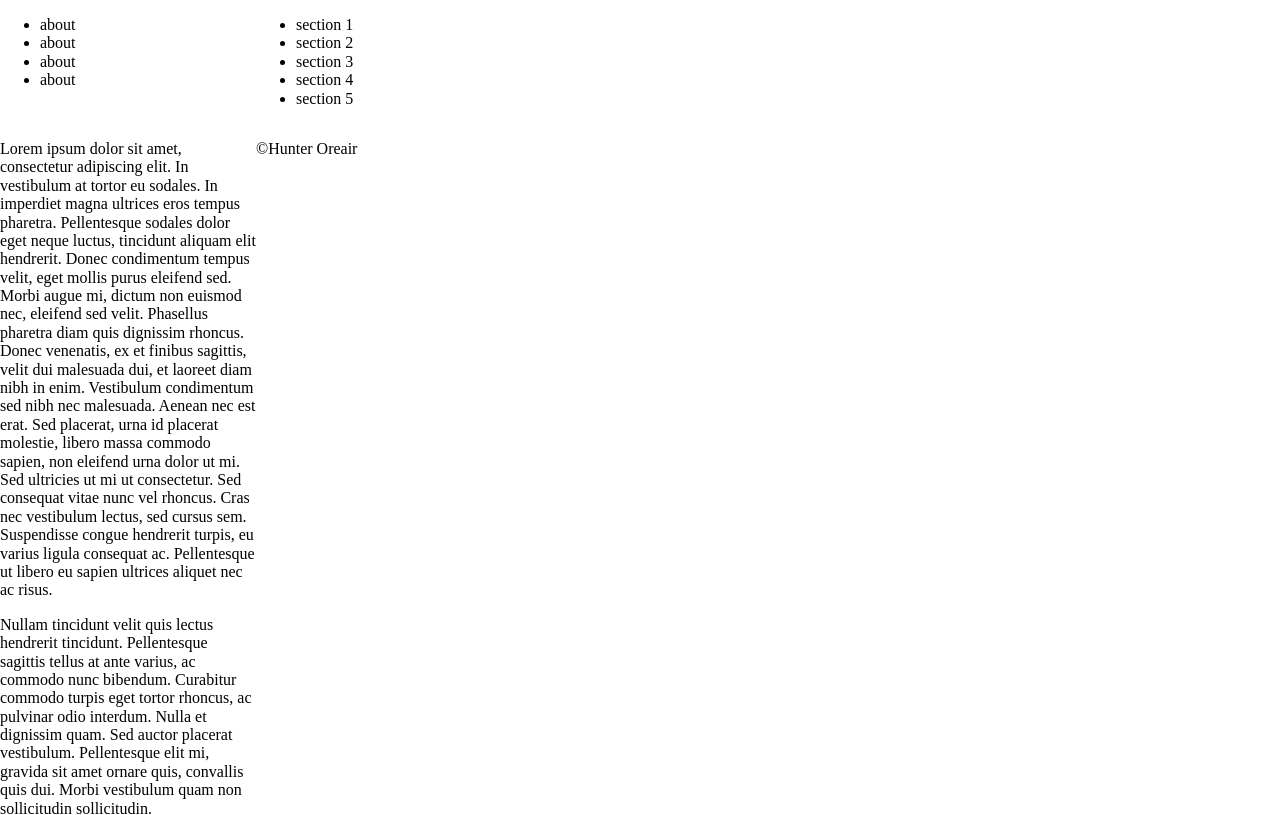
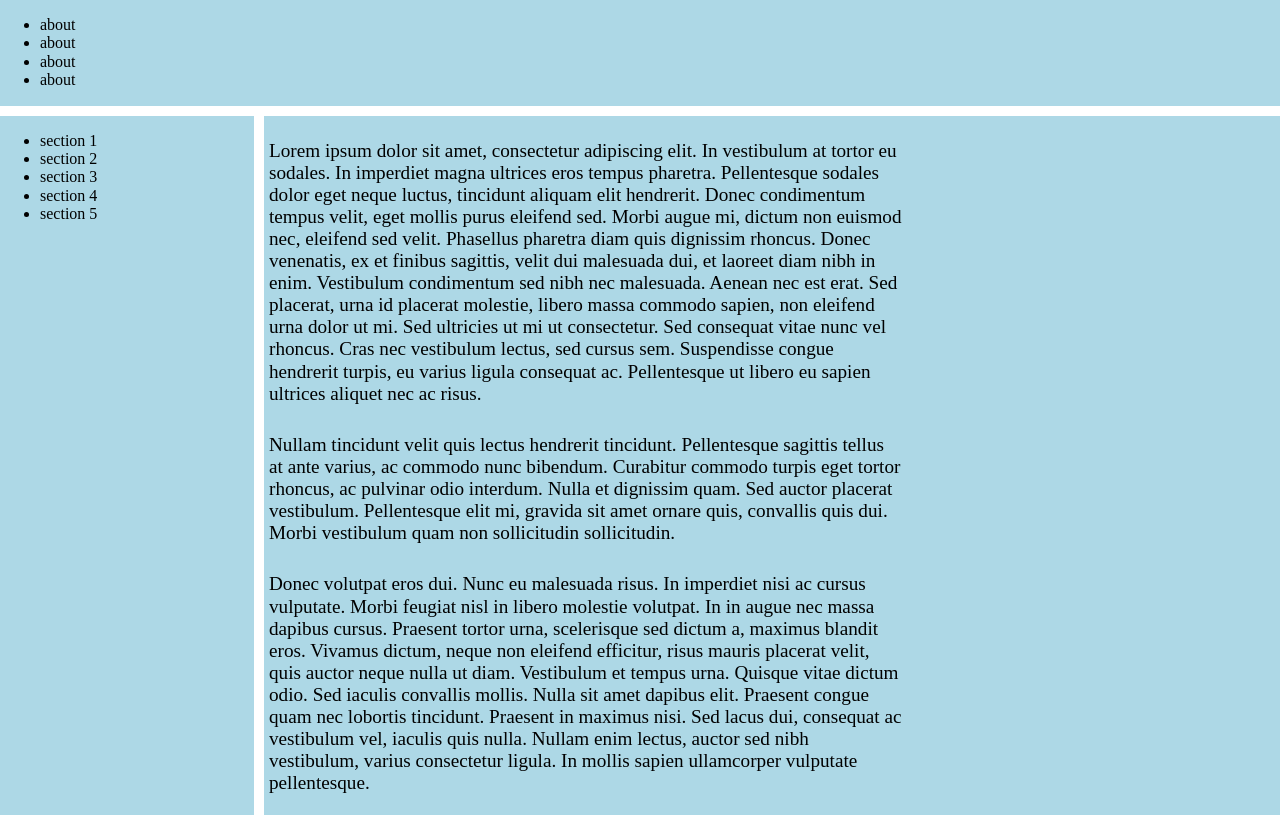
Before and after one commit to HuntOreo/grid-practice-site, a plain HTML site: page index.html in a window 1280 px wide. Shown: the top 815 px of the page. Drawn offline with nearby package versions, Linux system fonts and the light colour scheme.

Commit message:
Position section layouts with grid

```diff
--- a/style.css
+++ b/style.css
@@ -1,6 +1,37 @@
-
+body {
+  min-height: 100vh;
+}
 
 .container {
   display: grid;
   grid-template-columns: 1fr 4fr;
+  height: 100%;
+  gap: 10px;
 }
+
+header {
+  background-color: lightblue;
+  grid-column: 1 / -1;
+}
+
+main {
+  background-color: lightblue;
+  /* grid-row: 2 / -1; */
+}
+
+main > p {
+  font-size: 1.2rem;
+
+  padding: 5px;
+  max-width: 66ch;
+}
+
+.sidenav {
+  background-color: lightblue;
+}
+
+footer {
+  height: 100px;
+  background-color: lightblue;
+  grid-column: 1 / -1;
+}
```
